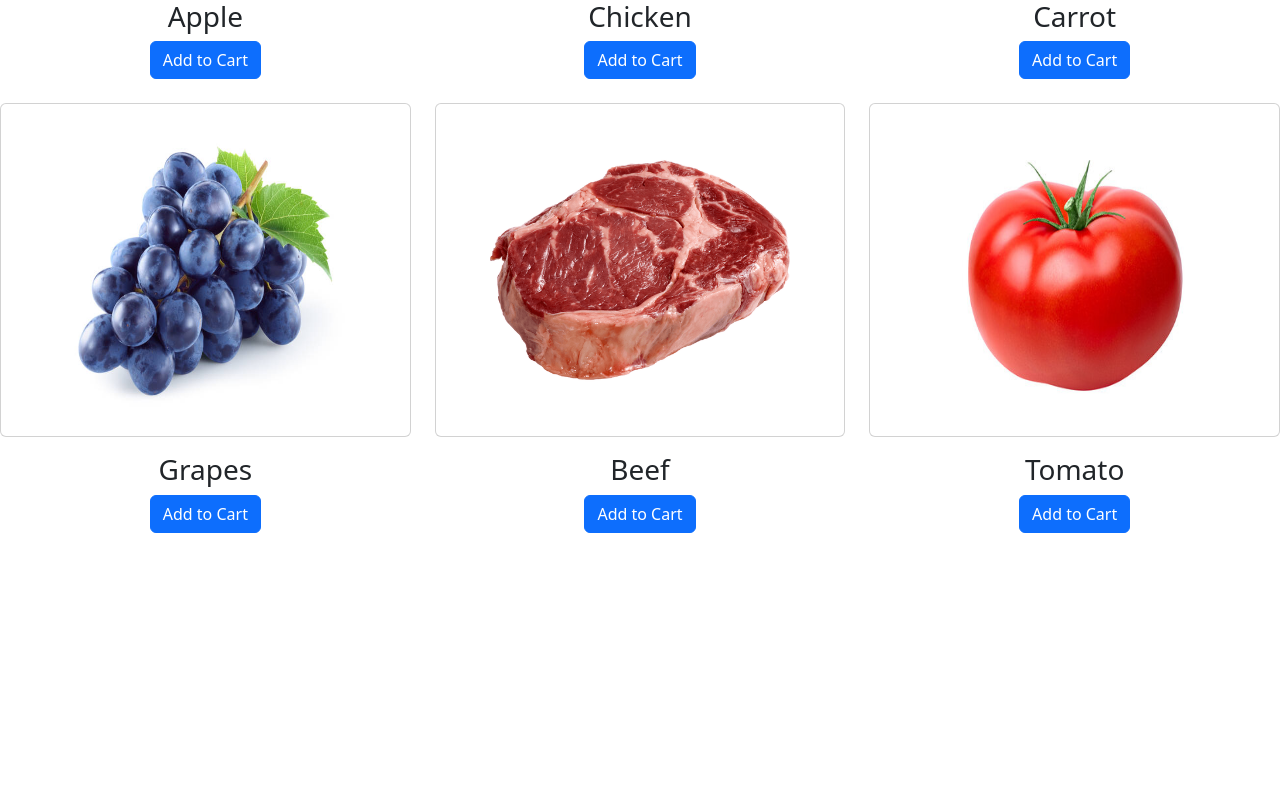
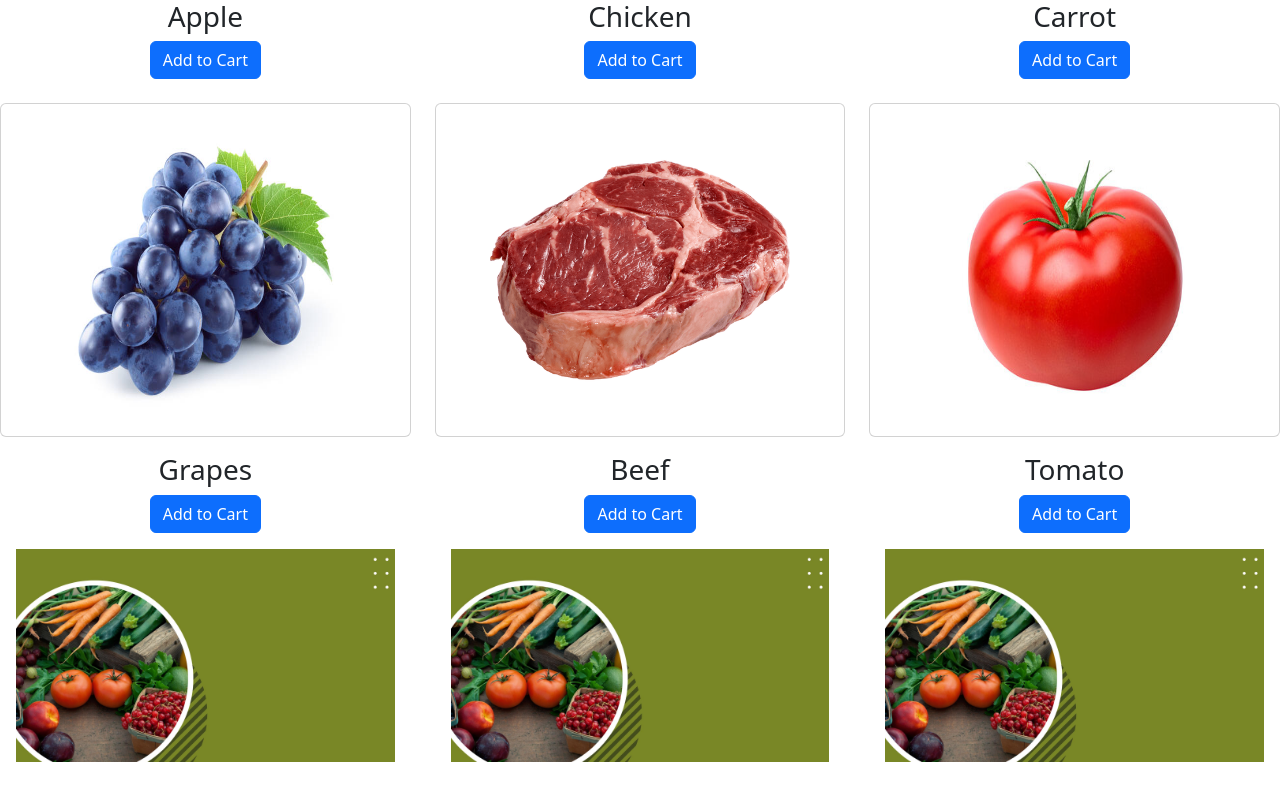
Before and after one commit to Kavindya-Dilshani/one-stop-frontend, a React (Create React App) app: page / in a window 1280 px wide. Shown: the part 1896-2696 px from the top of the page. Before the commit the page ends 2477 px from the top, so only its background shows below. Built offline with nearby package versions, Linux system fonts and the light colour scheme.

Commit message:
create Offer component

```diff
--- /dev/null
+++ b/src/components/offer/Offer.tsx
@@ -0,0 +1,29 @@
+import './Offer.css';
+import { OfferConfig } from '../../utilities/config/OfferConfig';
+
+
+export const Offer = () => {
+    const Offers = OfferConfig.OfferList;
+
+    return (
+        <>
+            <div className='row row-cols-1 row-cols-md-3 g-4'>
+                {Offers && Offers.map((offer, index) => {
+                    return (
+                        <div className='col' key={index}>
+                            <div className='offer'>
+                                <div className='product-image p-3 text-center'>
+                                    <a className='link-offer-banner' href='#'>
+                                        <img src={offer.image} className="img-fluid" />
+                                    </a>
+                                </div>
+                            </div>
+                        </div>
+                    );
+                })
+                }
+
+            </div>
+        </>
+    );
+}
--- a/src/pages/home/Home.tsx
+++ b/src/pages/home/Home.tsx
@@ -1,7 +1,7 @@
 import { Cards } from '../../components/card/Card';
 import Carousel from '../../components/Carousel';
 import { Category } from '../../components/Category';
-import './Home.css';
+import { Offer } from '../../components/offer/Offer';
 
 
 export const Home = () => {
@@ -13,8 +13,11 @@ export const Home = () => {
                 <Category />
                 <h3 className='py-5 text-center'> Best Products</h3>
                 <Cards/>
+                <Offer/>
+                </div>
 
-                </div>
+
+
 
         </>
     )
--- /dev/null
+++ b/src/shared/models/OfferModel.ts
@@ -0,0 +1,5 @@
+export interface OfferDetails {
+    image: string,
+    path: string,
+
+}
--- /dev/null
+++ b/src/utilities/config/OfferConfig.ts
@@ -0,0 +1,12 @@
+import { OfferDetails } from "../../shared/models/OfferModel";
+import OfferBanner from '../../assets/images/OfferBanner1.jpg';
+
+
+const OfferList: OfferDetails[] = [
+    { image: OfferBanner, path: '' },
+    { image: OfferBanner, path: ''},
+    { image: OfferBanner, path: '' },
+
+];
+
+export const OfferConfig = { OfferList };
```
Also changed, not shown: src/assets/images/OfferBanner1.jpg (added), src/components/offer/Offer.css (added).
